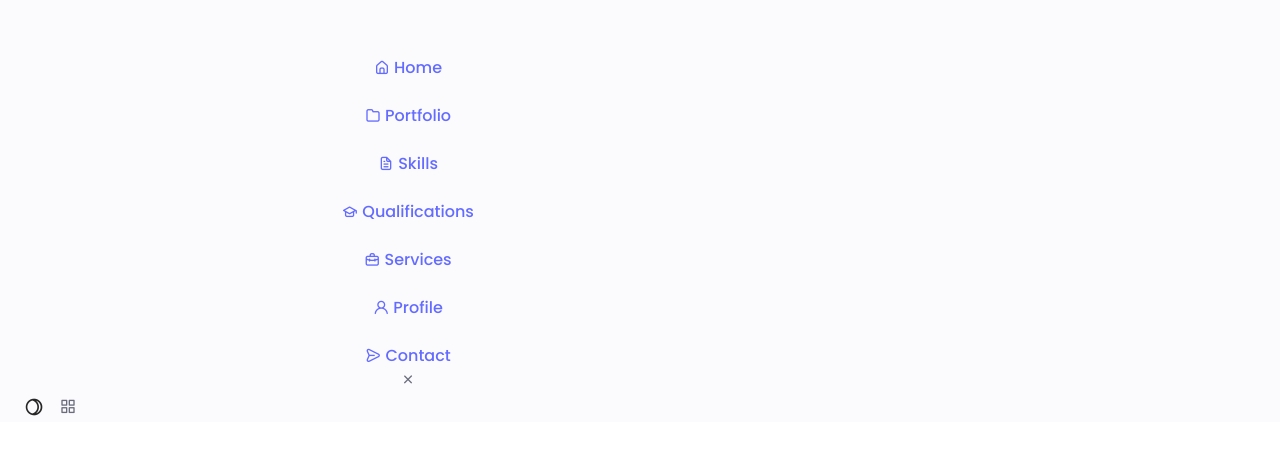
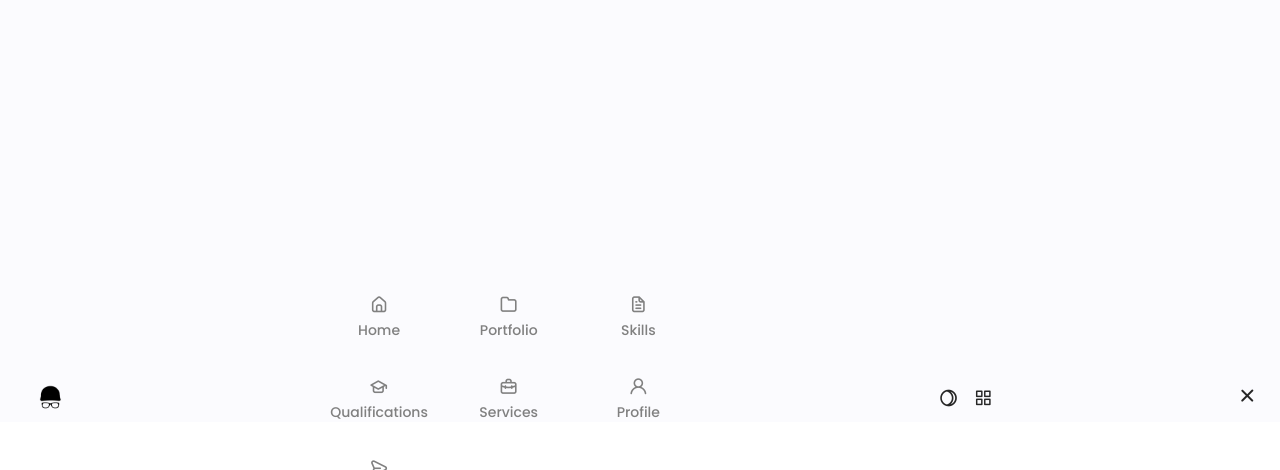
Before and after one commit to wingsown/portfolio-vue, a Vue app: page / in a window 1280 px wide. Shown: the part 378-848 px from the top of the page. Built offline with nearby package versions, Linux system fonts and the light colour scheme.

Commit message:
add header and nav styling

```diff
--- a/src/App.vue
+++ b/src/App.vue
@@ -8,16 +8,5 @@ import Header from './components/Header.vue'
 </template>
 
 <style scoped>
-.logo {
-  height: 6em;
-  padding: 1.5em;
-  will-change: filter;
-  transition: filter 300ms;
-}
-.logo:hover {
-  filter: drop-shadow(0 0 2em #646cffaa);
-}
-.logo.vue:hover {
-  filter: drop-shadow(0 0 2em #42b883aa);
-}
+
 </style>
--- /dev/null
+++ b/src/assets/styles/layouts/_header.scss
@@ -0,0 +1,18 @@
+/* ==================== HEADER ==================== */
+
+/* show menu */
+.nav__menu.show-menu {
+  bottom: 0;
+}
+
+/* Active link */
+.active-link {
+  color: var(--first-color-copy);
+}
+
+/* Change background header */
+.scroll-header {
+  background-color: var(--nav-color);
+  box-shadow: 0 -1px 4px rgba(0, 0, 0, 0.15);
+  transition: background-color 0.3s linear;
+}
--- /dev/null
+++ b/src/assets/styles/layouts/_nav.scss
@@ -0,0 +1,76 @@
+/* ==================== NAV ==================== */
+
+.nav {
+  max-width: 968px;
+  height: var(--header-height);
+  display: flex;
+  justify-content: space-between;
+  align-items: center;
+
+  &__logo,
+  &__toggle {
+    font-weight: var(--font-medium);
+  }
+
+  &__logo {
+    color: var(--first-color-alt);
+  }
+
+  &__logo-img {
+    width: 55px;
+    height: 55px;
+    margin-top: 6.5px;
+  }
+
+  &__toggle {
+    font-size: 1.1rem;
+    cursor: pointer;
+    color: var(--first-color-copy);
+  }
+
+  &__menu {
+    @media screen and (max-width: 790px) {
+      position: fixed;
+      bottom: -100%;
+      left: 0;
+      width: 100%;
+      background-color: var(--body-color);
+      padding: 2rem 1.5rem 4rem;
+      box-shadow: 0 -1px 4px rgba(0, 0, 0, 0.15);
+      border-radius: 1.5rem 1.5rem 0 0;
+      transition: 0.3s;
+    }
+  }
+
+  &__list {
+    grid-template-columns: repeat(3, 1fr);
+    gap: 2rem;
+  }
+
+  &__link {
+    display: flex;
+    flex-direction: column;
+    align-items: center;
+    font-size: var(--small-font-size);
+    color: var(--first-color-second);
+    font-weight: var(--font-medium);
+
+    &:hover {
+      color: var(--first-color-copy);
+    }
+  }
+
+  &__icon {
+    font-size: 1.2rem;
+    transition: 0.3s;
+  }
+
+  &__close {
+    position: absolute;
+    right: 1.3rem;
+    bottom: 0.5rem;
+    font-size: 1.5rem;
+    cursor: pointer;
+    color: var(--first-color-copy);
+  }
+}
--- a/src/assets/styles/main.scss
+++ b/src/assets/styles/main.scss
@@ -16,6 +16,8 @@
 // LAYOUTS
 @use "layouts/container";
 @use "layouts/grid";
+@use "layouts/header";
+@use "layouts/nav";
 
 
 // FONT
--- a/src/components/Header.vue
+++ b/src/components/Header.vue
@@ -1,27 +1,30 @@
 <template>
   <header class="header" id="header">
     <nav class="nav container">
-      <!-- Logo -->
+      <!-- LOGO -->
       <a href="#" class="nav__logo">
-        <!-- <img
+        <img
           src="@/assets/img/Icon_4.png"
           alt="Logo"
           class="nav__logo-img logo-img"
-        /> -->
+        />
       </a>
 
-      <!-- Menu -->
-      <div class="nav__menu" :class="{ 'show-menu': isMenuOpen }">
+      <!-- MENU -->
+      <div
+        class="nav__menu"
+        id="nav-menu"
+        :class="{ 'show-menu': isMenuOpen }"
+      >
         <ul class="nav__list grid">
           <li
+            class="nav__item"
             v-for="item in navItems"
             :key="item.id"
-            class="nav__item"
           >
             <a
               :href="item.href"
               class="nav__link"
-              :class="{ 'active-link': activeSection === item.id }"
               @click="closeMenu"
             >
               <i :class="item.icon" class="nav__icon"></i>
@@ -30,24 +33,28 @@
           </li>
         </ul>
 
-        <!-- Close button -->
+        <!-- CLOSE BUTTON -->
         <i
           class="uil uil-times nav__close"
+          id="nav-close"
           @click="closeMenu"
         ></i>
       </div>
 
-      <!-- Buttons -->
+      <!-- BUTTONS -->
       <div class="nav__btns">
-        <!-- Theme toggle -->
+         <!-- THEME TOGGLE -->
         <i
           class="uil change-theme"
           :class="isDark ? 'uil-sun' : 'uil-moon-eclipse'"
           @click="toggleTheme"
         ></i>
-
-        <!-- Mobile toggle -->
-        <div class="nav__toggle" @click="openMenu">
+        <!-- MOBILE TOGGLE -->
+        <div
+          class="nav__toggle"
+          id="nav-toggle"
+          @click="openMenu"
+        >
           <i class="uil uil-apps"></i>
         </div>
       </div>
@@ -55,12 +62,11 @@
   </header>
 </template>
 
-<script setup>
+<script setup lang="ts">
 import { ref, onMounted } from 'vue'
 
 const isMenuOpen = ref(false)
 const isDark = ref(false)
-const activeSection = ref('home')
 
 const navItems = [
   { id: 'home', href: '#home', label: 'Home', icon: 'uil uil-estate' },
@@ -72,14 +78,18 @@ const navItems = [
   { id: 'contact', href: '#contact', label: 'Contact', icon: 'uil uil-message' }
 ]
 
+// ===== MENU SHOW =====
 const openMenu = () => {
   isMenuOpen.value = true
 }
 
+// ===== MENU HIDDEN =====
 const closeMenu = () => {
   isMenuOpen.value = false
 }
 
+
+/* ==================== THEME ==================== */
 const toggleTheme = () => {
   isDark.value = !isDark.value
   document.body.classList.toggle('dark-theme', isDark.value)
```
Also changed, not shown: src/components/HelloWorld.vue (deleted, +0 -42 lines), src/assets/img/Icon_4.png (added).
